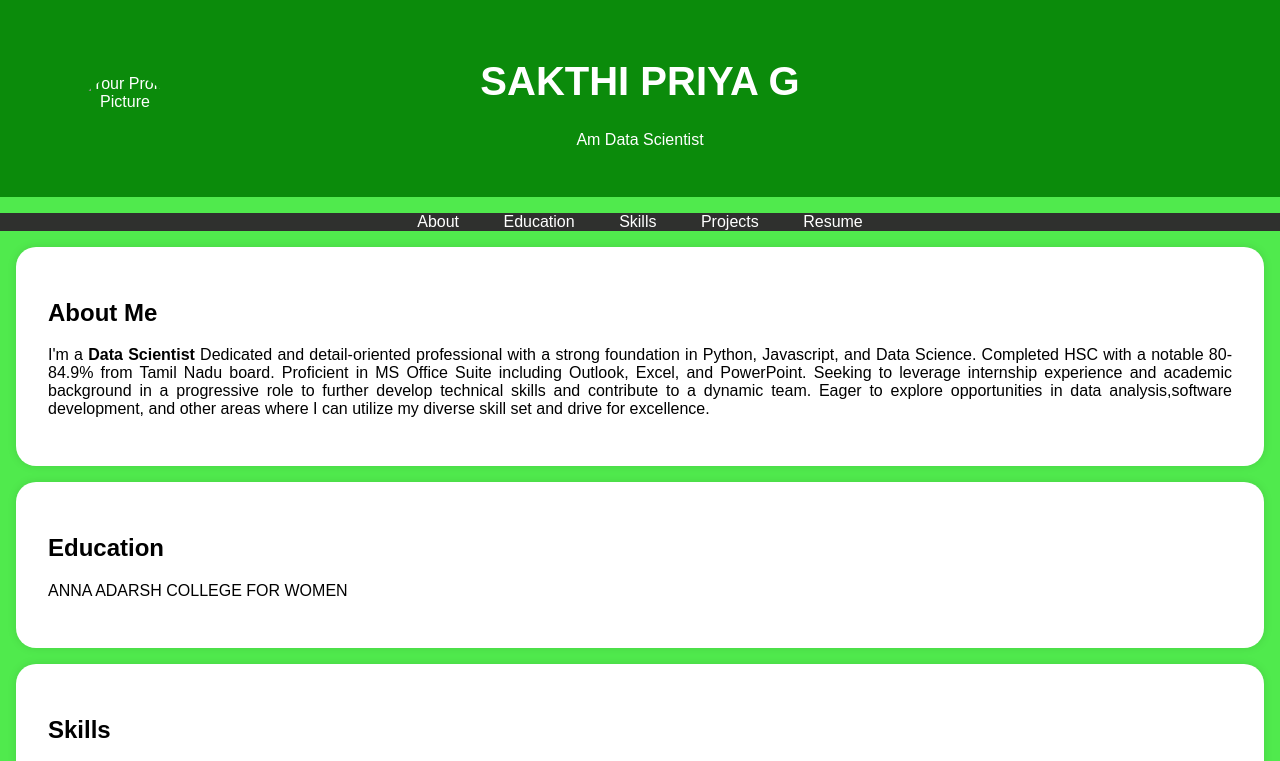
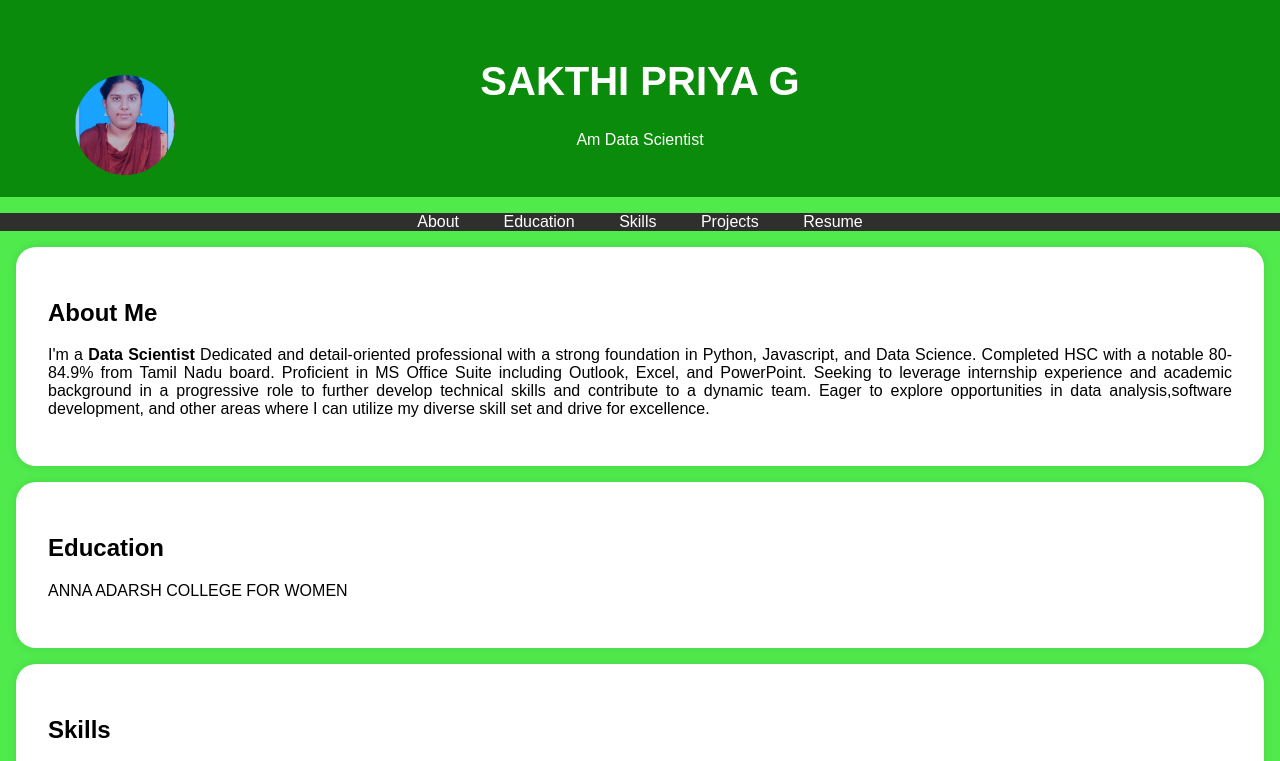
Before and after one commit to SAKTHIPRIYA-GH06/digital-portfolio, a plain HTML site: page index.html in a window 1280 px wide. Shown: the top 761 px of the page. Drawn offline with Linux system fonts and the light colour scheme.

Commit message:
index.html

```diff
--- a/index.html
+++ b/index.html
@@ -96,7 +96,7 @@
     <header>
         <div class="header-content">
             <!-- Add your profile picture here -->
-            <img src="Shakthipriya.jpg" alt="Your Profile Picture" class="profile-picture">
+            <img src="Profilepic.jpg" alt="Your Profile Picture" class="profile-picture">
             <h1>SAKTHI PRIYA G</h1>
             <p>Am Data Scientist</p>
         </div>
```
